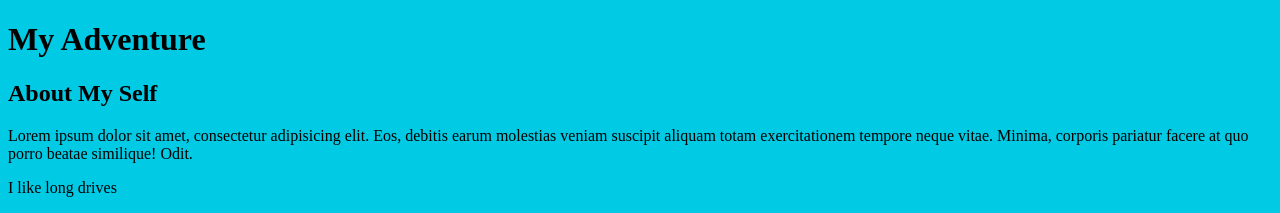
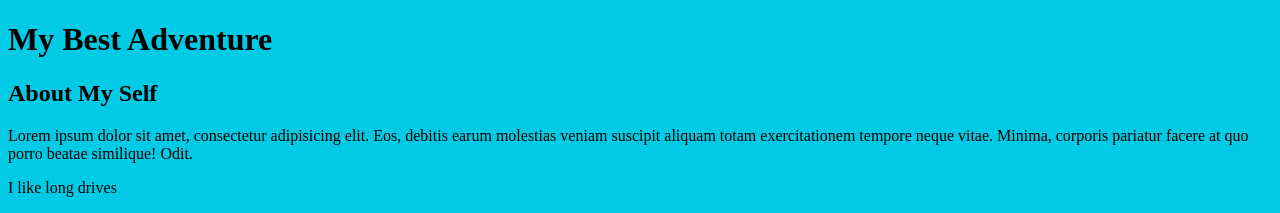
Before and after one commit to muthyamr/git_project, a plain HTML site: page index.html in a window 1280 px wide. Shown: the top 213 px of the page. Drawn offline with Linux system fonts and the light colour scheme.

Commit message:
change header

```diff
--- a/index.html
+++ b/index.html
@@ -11,7 +11,7 @@
 
     <script src="js/app.js"></script>
     <header>
-      <h1>My Adventure</h1>
+      <h1>My Best Adventure</h1>
     </header>
 
     <div class="container">
```
